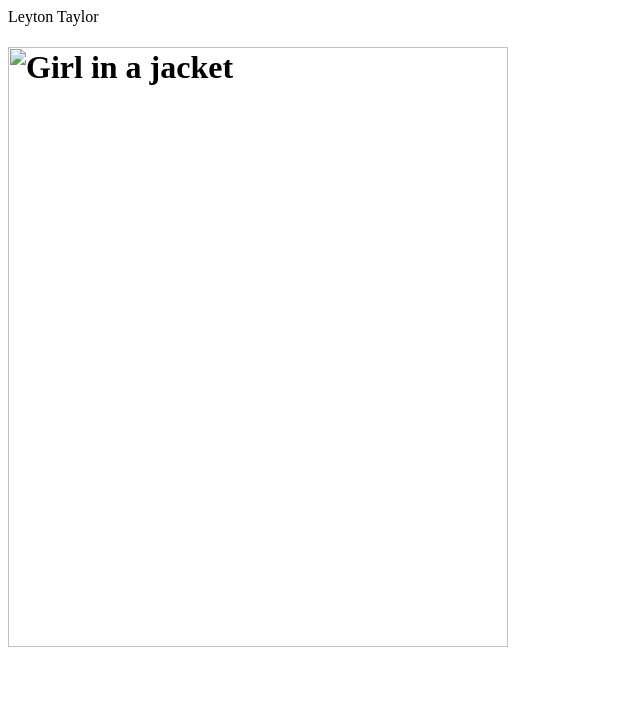
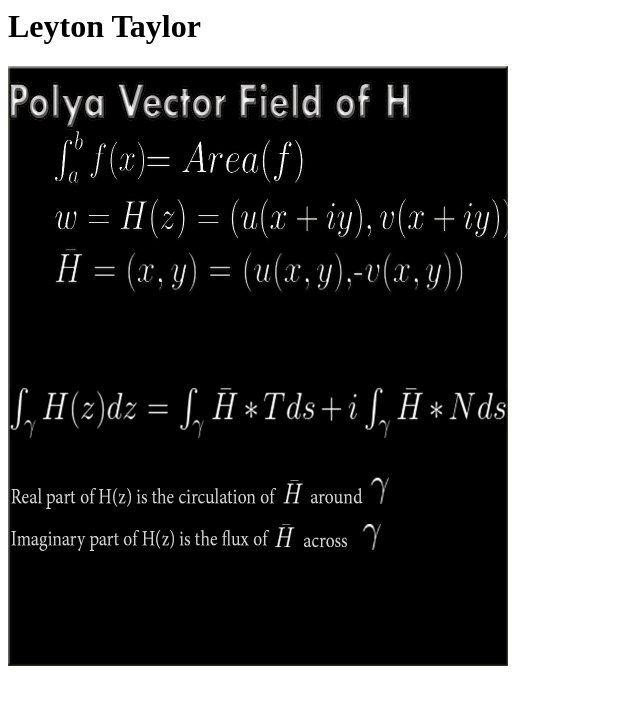
Before and after one commit to LeytonTaylor/PolyaVect, a plain HTML site: page index.html in a window 1280 px wide. Shown: the whole page, without its empty margins (0-640 px from the left). Drawn offline with nearby package versions, Linux system fonts and the light colour scheme.

Commit message:
Update index.html

```diff
--- a/index.html
+++ b/index.html
@@ -2,10 +2,13 @@
 <!-- saved from url=(0071)file:///C:/Users/Leyton/Documents/UNI/MTH3640/PechaKucha/PolyaVect.html -->
 <html><head><meta http-equiv="Content-Type" content="text/html; charset=windows-1252"><link rel="stylesheet" href="./PolyaVect_files/katex.min.css"></head><body>
 <body>
-  <head>Leyton Taylor</head>
-  <h1>
-    <img src="img_girl.jpg" alt="Girl in a jacket" width="500" height="600">
-  </h1>
+  <head>
+    <link rel="stylesheet" href="styles.css">
+  </head>
+  <h1>Leyton Taylor</h1>
+  <div class="container">
+    <img src="PlotExample.PNG" alt="Polya Vector field" width="500" height="600">
+
     <div id="observablehq-8e158879"></div>
     <script type="module">
     import {Runtime, Inspector} from "https://cdn.jsdelivr.net/npm/@observablehq/runtime@4/dist/runtime.js";
@@ -13,6 +16,7 @@
     const inspect = Inspector.into("#observablehq-8e158879");
     (new Runtime).module(define, name => (name === "viewof plot") && inspect());
     </script>
+  </div
 </body>
 
 </html>
```
Lines whose indentation alone changed are shown as unchanged.
